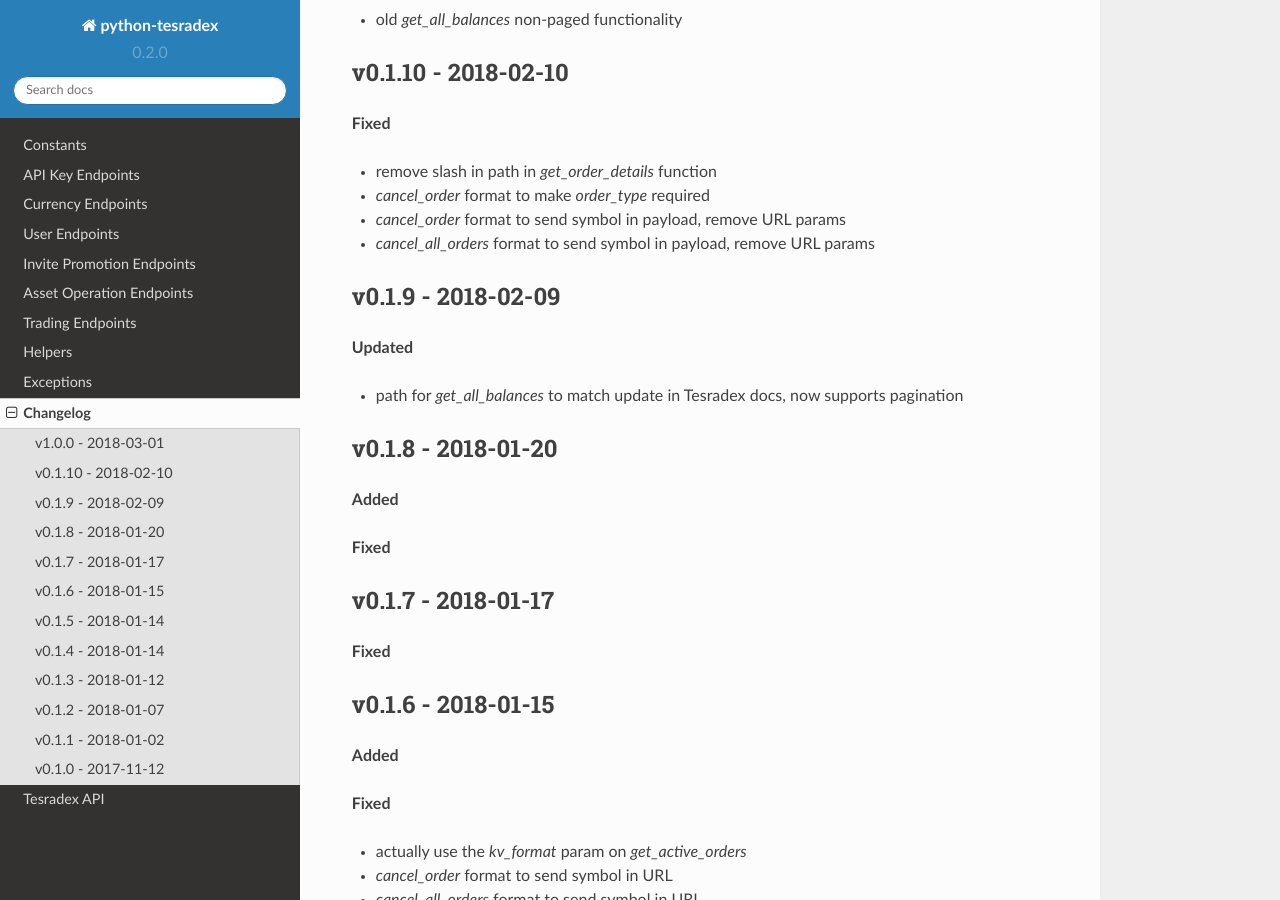
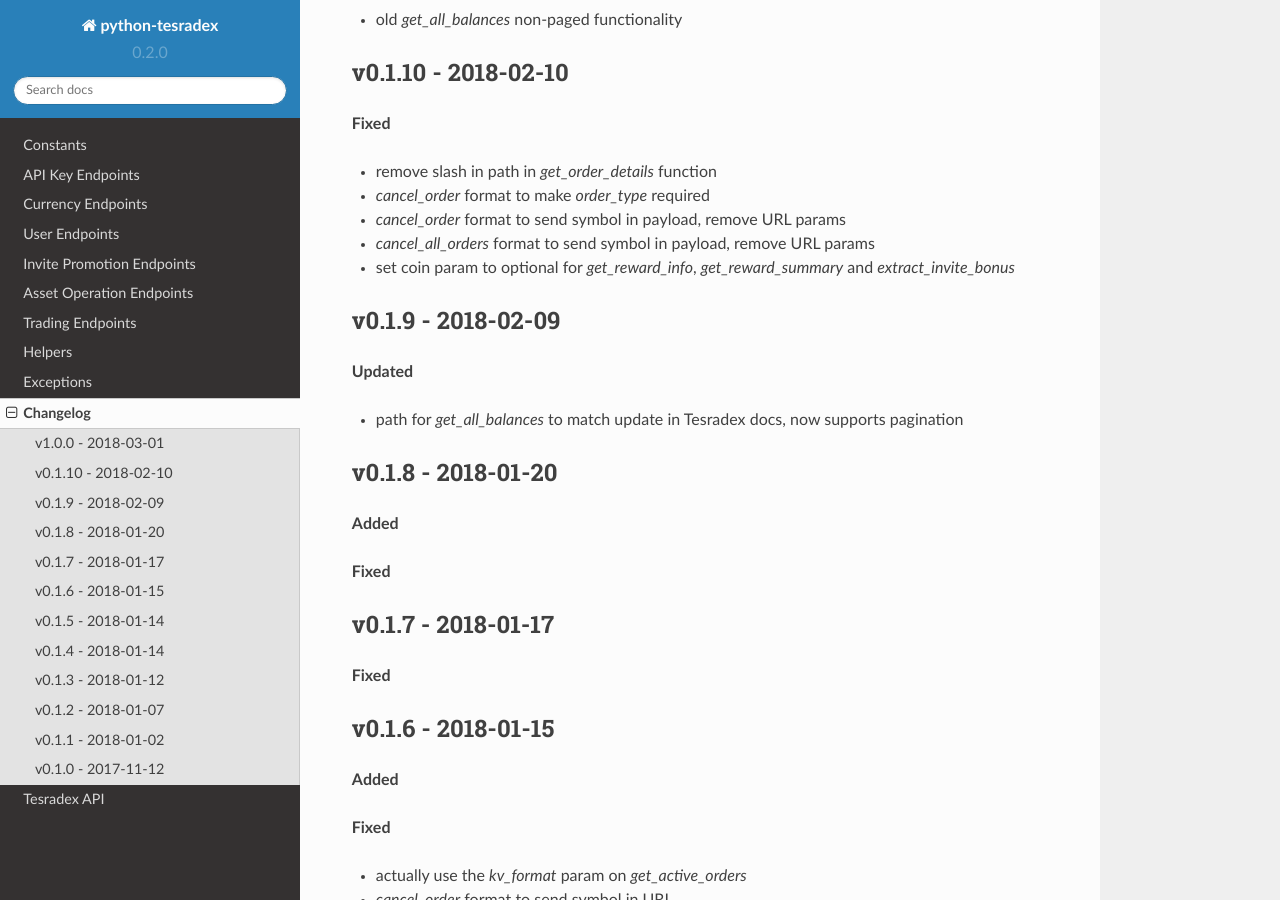
Before and after one commit to TesrabNetwork/python-tesradex, a Sphinx documentation site: the page built from docs/changelog.rst, in a window 1280 px wide and 900 px high, scrolled down 808 px. Built offline with Sphinx 7.4.7 and the Read the Docs theme 2.0.0, drawn with Linux system fonts in a browser that asks for light colours; formulas are drawn with MathJax 3; pages that are not in the unit, such as notebooks, are missing from menus.

Commit message:
update changelog.rst

```diff
--- a/docs/changelog.rst
+++ b/docs/changelog.rst
@@ -40,6 +40,7 @@
 - `cancel_order` format to make `order_type` required
 - `cancel_order` format to send symbol in payload, remove URL params
 - `cancel_all_orders` format to send symbol in payload, remove URL params
+- set coin param to optional for `get_reward_info`, `get_reward_summary` and `extract_invite_bonus`
 
 v0.1.9 - 2018-02-09
 ^^^^^^^^^^^^^^^^^^^
```
